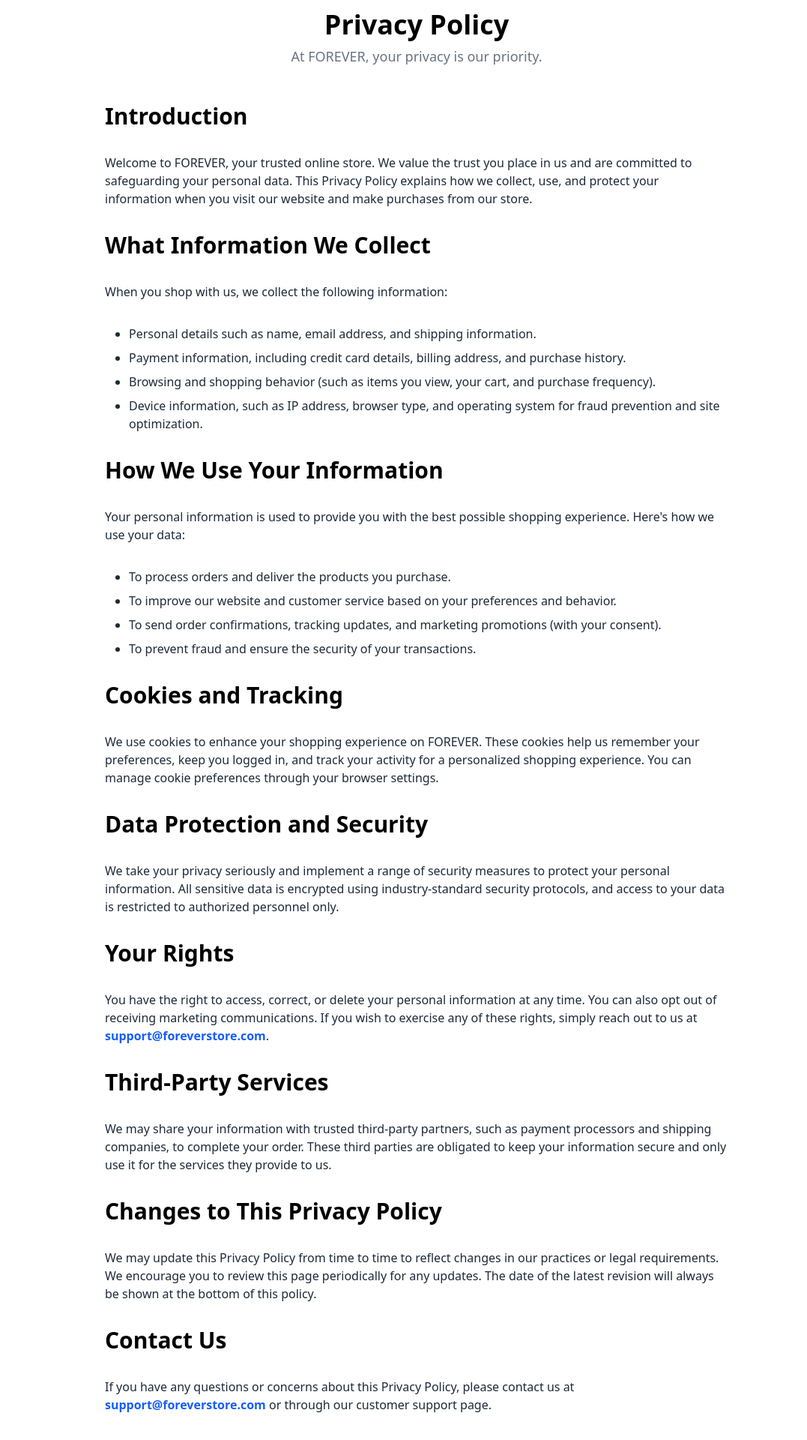
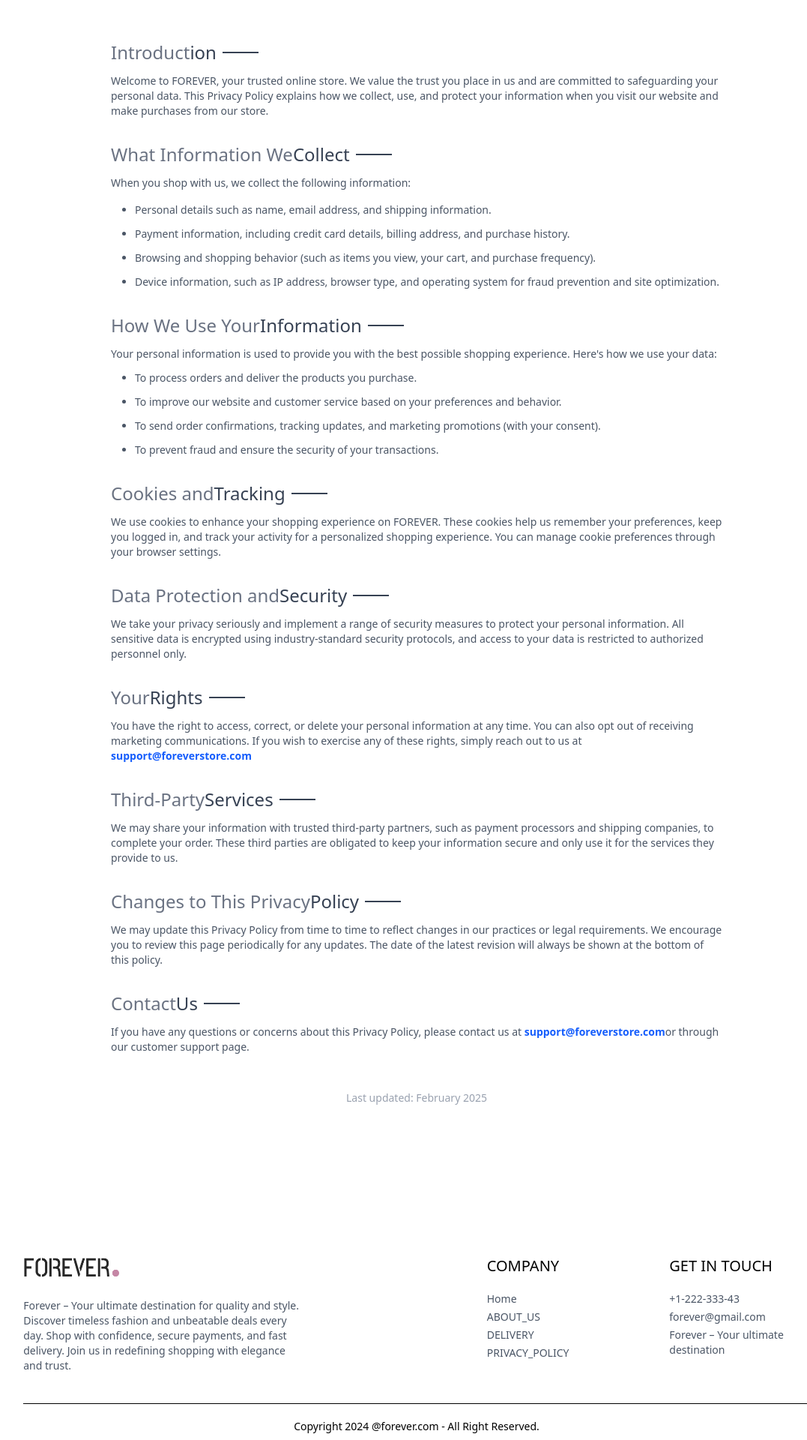
Before and after one commit to Meraj-1/Ecom_Backend, a React (Vite) app in the folder frontend/: page /policy in a window 1280 px wide. Shown: the part 100-2020 px from the top of the page at 75% size, without its empty margins (84-1161 px from the left). Built offline with nearby package versions, Linux system fonts and the light colour scheme.

Commit message:
update footer and privacy_policy comp

```diff
--- a/frontend/src/components/Footer.jsx
+++ b/frontend/src/components/Footer.jsx
@@ -1,39 +1,67 @@
-import React from 'react'
-import { assets } from '../assets/assets'
+import React from "react";
+import { assets } from "../assets/assets";
 
 function Footer() {
   return (
-    <div className=''>
-      <div className='flex flex-col sm:grid grid-cols-[3fr_1fr_1fr] gap-14 my-10 mt-40 text-sm'>
+    <div className="">
+      <div className="flex flex-col sm:grid grid-cols-[3fr_1fr_1fr] gap-14 my-10 mt-40 text-sm">
         <div>
-          <img src={assets.logo} className='w-32 mb-5' alt="logo" />
-          <p className='w-full md:w-2/3 text-gray-600'>
-            Lorem, ipsum dolor sit amet consectetur adipisicing elit. Quo impedit qui rem a sit aut veniam, fugit illum recusandae. Quaerat id eius porro illo odio! Quam veritatis magnam
+          <img
+            src={assets.logo}
+            className="w-32 mb-5 cursor-pointer"
+            alt="logo"
+          />
+          <p className="w-full md:w-2/3 text-gray-600">
+            Forever – Your ultimate destination for quality and style. Discover
+            timeless fashion and unbeatable deals every day. Shop with
+            confidence, secure payments, and fast delivery. Join us in
+            redefining shopping with elegance and trust.
           </p>
         </div>
         <div>
-          <p className='text-xl font-medium mb-5 '>COMPANY</p>
-          <ul className='flex flex-col gap-1 text-gray-600'>
-            <li className='cursor-pointer hover:font-bold '> <a href="/">HOME</a></li>
-            <li className='cursor-pointer hover:font-bold '> <a href="/about">ABOUT_US</a></li>
-            {/* <li className='cursor-pointer hover:font-bold '> <a href="/"></a>DELIVERY</li> */}
-            <li className='cursor-pointer hover:font-bold '> <a href="/policy">PRIVACY_POLICY</a></li>
+          <p className="text-xl font-medium mb-5 ">COMPANY</p>
+          <ul className="flex flex-col gap-1 text-gray-600">
+            <a class=" cursor-pointer relative inline-block after:content-[''] after:absolute after:left-0 after:bottom-0 after:w-0 after:h-[2px] after:bg-current after:transition-all after:duration-300 after:ease-in-out hover:after:w-full">
+              Home
+            </a>
+
+            <a class=" cursor-pointer relative inline-block after:content-[''] after:absolute after:left-0 after:bottom-0 after:w-0 after:h-[2px] after:bg-current after:transition-all after:duration-300 after:ease-in-out hover:after:w-full">
+              ABOUT_US
+            </a>
+
+            <a class=" cursor-pointer relative inline-block after:content-[''] after:absolute after:left-0 after:bottom-0 after:w-0 after:h-[2px] after:bg-current after:transition-all after:duration-300 after:ease-in-out hover:after:w-full">
+              DELIVERY
+            </a>
+
+            <a class=" cursor-pointer relative inline-block after:content-[''] after:absolute after:left-0 after:bottom-0 after:w-0 after:h-[2px] after:bg-current after:transition-all after:duration-300 after:ease-in-out hover:after:w-full">
+              PRIVACY_POLICY
+            </a>
           </ul>
         </div>
         <div>
-          <p className='text-xl font-medium mb-5'>GET IN TOUCH</p>
-          <ul className='flex flex-col gap-1 text-gray-600'>
-            <li>+1-222-333-43</li>
-            <li>forever@gmail.com</li>
+          <p className="text-xl font-medium mb-5">GET IN TOUCH</p>
+          <ul className="flex flex-col gap-1 text-gray-600">
+            <a className="cursor-pointer relative inline-block after:content-[''] after:absolute after:left-0 after:bottom-0 after:w-0 after:h-[2px] after:bg-current after:transition-all after:duration-300 after:ease-in-out hover:after:w-full">
+              +1-222-333-43
+            </a>
+            <a class=" cursor-pointer relative inline-block after:content-[''] after:absolute after:left-0 after:bottom-0 after:w-0 after:h-[2px] after:bg-current after:transition-all after:duration-300 after:ease-in-out hover:after:w-full">
+              forever@gmail.com
+            </a>
+
+            <a class=" cursor-pointer relative inline-block after:content-[''] after:absolute after:left-0 after:bottom-0 after:w-0 after:h-[2px] after:bg-current after:transition-all after:duration-300 after:ease-in-out hover:after:w-full">
+              Forever – Your ultimate destination
+            </a>
           </ul>
         </div>
       </div>
       <div>
         <hr />
-        <p className='py-5 text-sm text-center'>Copyright 2024 @forever.com - All Right Reserved.</p>
+        <p className="py-5 text-sm text-center">
+          Copyright 2024 @forever.com - All Right Reserved.
+        </p>
       </div>
     </div>
-  )
+  );
 }
 
-export default Footer
+export default Footer;
--- a/frontend/src/pages/PrivacyPolicy.jsx
+++ b/frontend/src/pages/PrivacyPolicy.jsx
@@ -1,73 +1,125 @@
 // src/PrivacyPolicy.js
-import React from 'react';
+import React from "react";
+import Title from "../components/Title";
 
 const PrivacyPolicy = () => {
   return (
-    <div className="max-w-4xl mx-auto p-8 bg-white text-gray-800">
-      <header className="text-center mb-12">
-        <h1 className="text-4xl font-bold text-black">Privacy Policy</h1>
-        <p className="text-lg text-gray-500 mt-2">At FOREVER, your privacy is our priority.</p>
-      </header>
-
-      <section className="space-y-8">
-        <h2 className="text-3xl font-semibold text-black">Introduction</h2>
-        <p>
-          Welcome to FOREVER, your trusted online store. We value the trust you place in us and are committed to safeguarding your personal data. This Privacy Policy explains how we collect, use, and protect your information when you visit our website and make purchases from our store.
+    <div className="max-w-4xl mx-auto md:p-10  bg-white text-gray-800 border-t">
+      <section>
+      <div className='text-l md:text-2xl pt-8'>
+        <Title text1={"Introduct"} text2={"ion"}/>
+        </div>
+        <p className="text-sm text-gray-600">
+          Welcome to FOREVER, your trusted online store. We value the trust you
+          place in us and are committed to safeguarding your personal data. This
+          Privacy Policy explains how we collect, use, and protect your
+          information when you visit our website and make purchases from our
+          store.
         </p>
-
-        <h2 className="text-3xl font-semibold text-black">What Information We Collect</h2>
-        <p>
-          When you shop with us, we collect the following information:
+        <div className="text-l md:text-2xl pt-8">
+        <Title text1={"What Information We"} text2={"Collect"}/>
+        </div>
+        <p className="text-sm mb-4  text-gray-600">When you shop with us, we collect the following information:</p>
+        <ul className="list-disc md:pl-8 pl-4 space-y-3 text-sm text-gray-600">
+          <li>
+            Personal details such as name, email address, and shipping
+            information.
+          </li>
+          <li>
+            Payment information, including credit card details, billing address,
+            and purchase history.
+          </li>
+          <li>
+            Browsing and shopping behavior (such as items you view, your cart,
+            and purchase frequency).
+          </li>
+          <li>
+            Device information, such as IP address, browser type, and operating
+            system for fraud prevention and site optimization.
+          </li>
+        </ul>
+        <div className='text-l md:text-2xl pt-8'>
+        <Title text1={"How We Use Your"} text2={"Information"}/>
+        </div>
+        <p className="text-sm mb-3 text-gray-600">
+          Your personal information is used to provide you with the best
+          possible shopping experience. Here's how we use your data:
         </p>
-        <ul className="list-disc pl-8 space-y-2">
-          <li>Personal details such as name, email address, and shipping information.</li>
-          <li>Payment information, including credit card details, billing address, and purchase history.</li>
-          <li>Browsing and shopping behavior (such as items you view, your cart, and purchase frequency).</li>
-          <li>Device information, such as IP address, browser type, and operating system for fraud prevention and site optimization.</li>
+        <ul className="list-disc md:pl-8 pl-4  space-y-3 text-sm text-gray-600">
+          <li>To process orders and deliver the products you purchase.</li>
+          <li>
+            To improve our website and customer service based on your
+            preferences and behavior.
+          </li>
+          <li>
+            To send order confirmations, tracking updates, and marketing
+            promotions (with your consent).
+          </li>
+          <li>
+            To prevent fraud and ensure the security of your transactions.
+          </li>
         </ul>
-
-        <h2 className="text-3xl font-semibold text-black">How We Use Your Information</h2>
-        <p>
-          Your personal information is used to provide you with the best possible shopping experience. Here's how we use your data:
+        <div className='text-l md:text-2xl pt-8'>
+        <Title text1={"Cookies and"} text2={"Tracking"}/>
+        </div>
+        <p className="text-sm text-gray-600">
+          We use cookies to enhance your shopping experience on FOREVER. These
+          cookies help us remember your preferences, keep you logged in, and
+          track your activity for a personalized shopping experience. You can
+          manage cookie preferences through your browser settings.
         </p>
-        <ul className="list-disc pl-8 space-y-2">
-          <li>To process orders and deliver the products you purchase.</li>
-          <li>To improve our website and customer service based on your preferences and behavior.</li>
-          <li>To send order confirmations, tracking updates, and marketing promotions (with your consent).</li>
-          <li>To prevent fraud and ensure the security of your transactions.</li>
-        </ul>
-
-        <h2 className="text-3xl font-semibold text-black">Cookies and Tracking</h2>
-        <p>
-          We use cookies to enhance your shopping experience on FOREVER. These cookies help us remember your preferences, keep you logged in, and track your activity for a personalized shopping experience. You can manage cookie preferences through your browser settings.
+        <div className='text-l md:text-2xl pt-8'>
+        <Title text1={"Data Protection and"} text2={"Security"}/>
+         </div>
+        <p className="text-sm text-gray-600">
+          We take your privacy seriously and implement a range of security
+          measures to protect your personal information. All sensitive data is
+          encrypted using industry-standard security protocols, and access to
+          your data is restricted to authorized personnel only.
         </p>
-
-        <h2 className="text-3xl font-semibold text-black">Data Protection and Security</h2>
-        <p>
-          We take your privacy seriously and implement a range of security measures to protect your personal information. All sensitive data is encrypted using industry-standard security protocols, and access to your data is restricted to authorized personnel only.
+        <div className='text-l md:text-2xl pt-8'>
+        <Title text1={"Your"} text2={"Rights"}/>
+        </div>
+        <p className="text-sm text-gray-600" >
+          You have the right to access, correct, or delete your personal
+          information at any time. You can also opt out of receiving marketing
+          communications. If you wish to exercise any of these rights, simply
+          reach out to us at{" "}
+          <span className="font-semibold cursor-pointer text-blue-600">
+            support@foreverstore.com
+          </span>
         </p>
-
-        <h2 className="text-3xl font-semibold text-black">Your Rights</h2>
-        <p>
-          You have the right to access, correct, or delete your personal information at any time. You can also opt out of receiving marketing communications. If you wish to exercise any of these rights, simply reach out to us at <span className="font-semibold text-blue-600">support@foreverstore.com</span>.
+        <div className='text-l md:text-2xl pt-8'>
+      <Title className='text-7xl' text1={"Third-Party"} text2={"Services"}/>
+      </div>
+        <p className="text-sm text-gray-600">
+          We may share your information with trusted third-party partners, such
+          as payment processors and shipping companies, to complete your order.
+          These third parties are obligated to keep your information secure and
+          only use it for the services they provide to us.
         </p>
-
-        <h2 className="text-3xl font-semibold text-black">Third-Party Services</h2>
-        <p>
-          We may share your information with trusted third-party partners, such as payment processors and shipping companies, to complete your order. These third parties are obligated to keep your information secure and only use it for the services they provide to us.
+        <div className='text-l md:text-2xl pt-8'>
+      <Title className='text-7xl' text1={"Changes to This Privacy"} text2={"Policy"}/>
+      </div>
+        <p className="text-sm text-gray-600">
+          We may update this Privacy Policy from time to time to reflect changes
+          in our practices or legal requirements. We encourage you to review
+          this page periodically for any updates. The date of the latest
+          revision will always be shown at the bottom of this policy.
         </p>
-
-        <h2 className="text-3xl font-semibold text-black">Changes to This Privacy Policy</h2>
-        <p>
-          We may update this Privacy Policy from time to time to reflect changes in our practices or legal requirements. We encourage you to review this page periodically for any updates. The date of the latest revision will always be shown at the bottom of this policy.
-        </p>
-
-        <h2 className="text-3xl font-semibold text-black">Contact Us</h2>
-        <p>
-          If you have any questions or concerns about this Privacy Policy, please contact us at <span className="font-semibold text-blue-600">support@foreverstore.com</span> or through our customer support page.
+        <div className='text-l md:text-2xl pt-8'>
+        <Title text1={"Contact"} text2={"Us"}/>
+        </div>
+        {/* <h2 className="text-3xl font-semibold text-black">Contact Us</h2> */}
+        <p className="text-sm text-gray-600">
+          If you have any questions or concerns about this Privacy Policy,
+          please contact us at{" "}
+          <span className="font-semibold cursor-pointer  text-blue-600">
+            support@foreverstore.com
+          </span>
+          or through our customer support page.
         </p>
       </section>
-
       <footer className="text-center mt-12">
         <p className="text-sm text-gray-400">Last updated: February 2025</p>
       </footer>
```
Also changed, not shown: frontend/src/context/ShopContext.jsx (+15 -15 lines).
